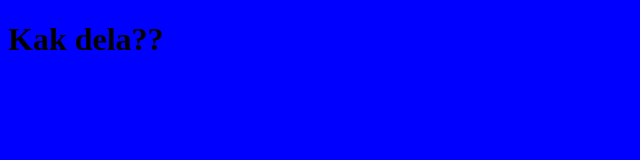
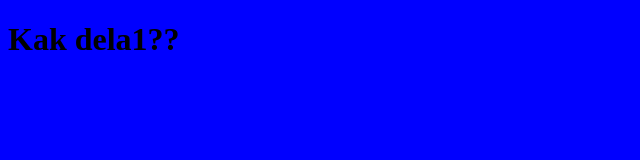
Before and after one commit to Cerb3rus0/ProjectWEB, a plain HTML site: page index.html in a window 1280 px wide. Shown: the full height of the page, 0-640 px from the left. Drawn offline with Linux system fonts and the light colour scheme.

Commit message:
Проверка

```diff
--- a/index.html
+++ b/index.html
@@ -10,7 +10,7 @@
 </head>
 <body>
     <h1>
-        Kak dela??
+        Kak dela1??
     </h1>
 </body>
 </html>
```
